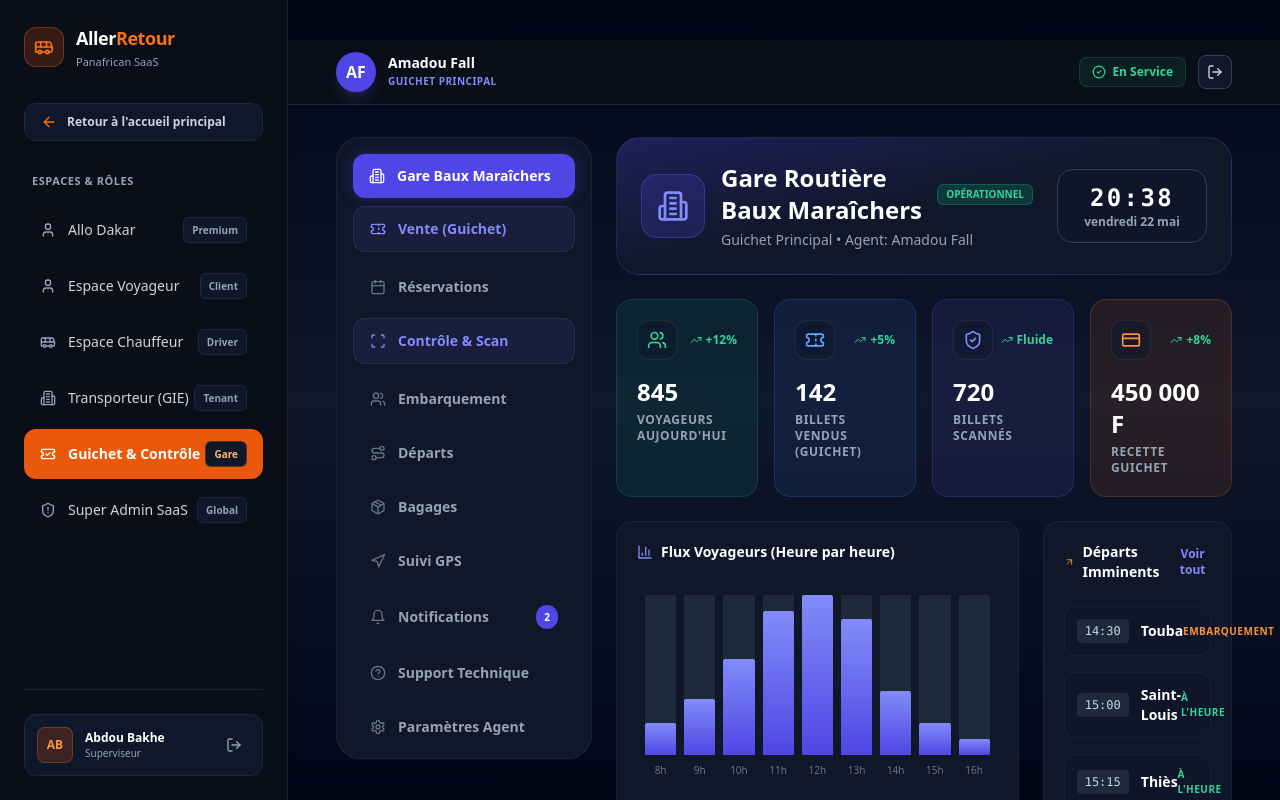
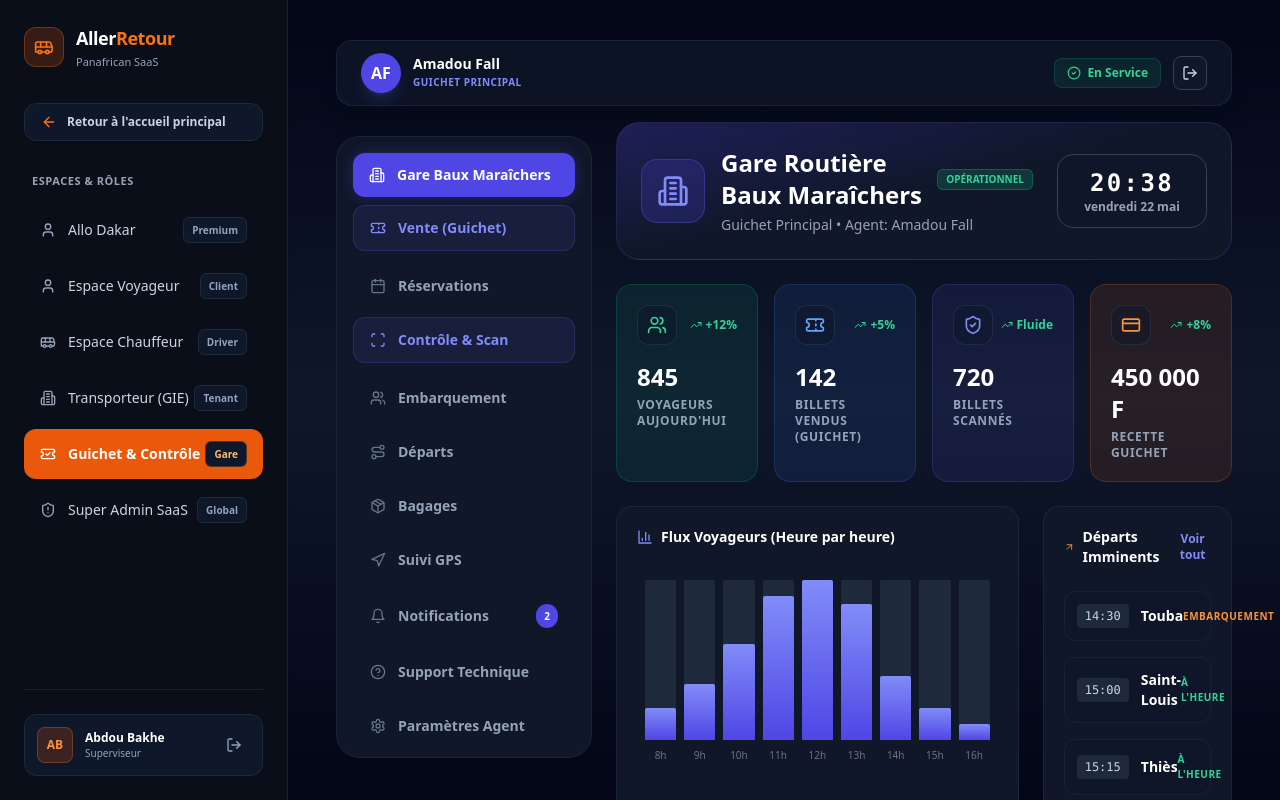
Before and after one commit to migini10/Aller-Retour, a Next.js app in the folder apps/web/: page /dashboard/station in a window 1280 px wide. Built offline with nearby package versions, Linux system fonts and the light colour scheme.

Commit message:
style: convert sticky topbars to floating rounded cards to fix width issues

```diff
--- a/apps/web/src/app/dashboard/admin/page.tsx
+++ b/apps/web/src/app/dashboard/admin/page.tsx
@@ -56,8 +56,8 @@ export default function AdminDashboard() {
     <div className="space-y-6 max-w-[1600px] mx-auto pb-10">
 
       {/* Top Bar : Super Admin Identity */}
-      <div className="sticky top-0 z-20 bg-[#0B0F19]/95 backdrop-blur-xl border-b border-indigo-500/20 -mx-5 sm:-mx-8 lg:-mx-12 px-5 sm:px-8 lg:px-12 mb-8">
-        <div className="py-3 flex items-center justify-between gap-4">
+      <div className="sticky top-0 z-30 bg-[#101728]/80 backdrop-blur-xl border border-slate-800/80 rounded-2xl px-6 py-3 mb-8 shadow-xl mt-2 xl:-mt-4">
+        <div className="flex items-center justify-between gap-4">
           <div className="flex items-center gap-3">
             <div className="w-10 h-10 rounded-xl bg-gradient-to-br from-indigo-500 to-purple-600 p-[1px]">
               <div className="w-full h-full bg-[#0B0F19] rounded-[11px] flex items-center justify-center">
--- a/apps/web/src/app/dashboard/carrier/page.tsx
+++ b/apps/web/src/app/dashboard/carrier/page.tsx
@@ -1,5 +1,6 @@
 'use client';
 import React, { useState } from 'react';
+import Link from 'next/link';
 import {
   Building2, LayoutDashboard, Route, Users, Bus, Calendar, MapPin,
   Wallet, Store, BarChart3, Bell, HelpCircle, Settings
@@ -61,8 +62,8 @@ export default function CarrierDashboard() {
     <div className="space-y-6 max-w-[1400px] mx-auto pb-10">
 
       {/* Top Bar : Profile & ERP Controls */}
-      <div className="sticky top-0 z-20 bg-[#0B0F19]/95 backdrop-blur-xl border-b border-slate-800/80 -mx-5 sm:-mx-8 lg:-mx-12 px-5 sm:px-8 lg:px-12 mb-8">
-        <div className="py-4 flex flex-col sm:flex-row items-center justify-between gap-4">
+      <div className="sticky top-0 z-30 bg-[#101728]/80 backdrop-blur-xl border border-slate-800/80 rounded-2xl px-6 py-3 mb-8 shadow-xl mt-2 xl:-mt-4">
+        <div className="flex flex-col sm:flex-row items-center justify-between gap-4">
           <div className="flex items-center gap-4">
             <div className="w-14 h-14 rounded-xl bg-indigo-600/20 border-2 border-indigo-500 overflow-hidden flex items-center justify-center">
               <Building2 className="w-8 h-8 text-indigo-400" />
--- a/apps/web/src/app/dashboard/driver/page.tsx
+++ b/apps/web/src/app/dashboard/driver/page.tsx
@@ -1,5 +1,6 @@
 'use client';
 import React, { useState } from 'react';
+import Link from 'next/link';
 import {
   Bus, LayoutDashboard, Route, QrCode, Users, Wallet, Store, Bell, HelpCircle, Settings, MapPin, Activity
 } from 'lucide-react';
@@ -55,8 +56,8 @@ export default function DriverDashboard() {
     <div className="space-y-6 max-w-7xl mx-auto pb-10">
 
       {/* Top Bar : Status & Profile */}
-      <div className="sticky top-0 z-20 bg-[#0B0F19]/95 backdrop-blur-xl border-b border-slate-800/80 -mx-5 sm:-mx-8 lg:-mx-12 px-5 sm:px-8 lg:px-12 mb-8">
-        <div className="py-4 flex flex-col sm:flex-row items-center justify-between gap-4">
+      <div className="sticky top-0 z-30 bg-[#101728]/80 backdrop-blur-xl border border-slate-800/80 rounded-2xl px-6 py-3 mb-8 shadow-xl mt-2 lg:-mt-4">
+        <div className="flex flex-col sm:flex-row items-center justify-between gap-4">
           <div className="flex items-center gap-3">
             <div className="w-12 h-12 rounded-full bg-slate-800 border-2 border-emerald-500 overflow-hidden relative">
               <img src="https://api.dicebear.com/7.x/avataaars/svg?seed=Moussa" alt="Profil" className="w-full h-full object-cover" />
--- a/apps/web/src/app/dashboard/station/page.tsx
+++ b/apps/web/src/app/dashboard/station/page.tsx
@@ -1,5 +1,6 @@
 'use client';
 import React, { useState } from 'react';
+import Link from 'next/link';
 import {
   Building2, Ticket, Calendar, Scan, Users, Route, Package,
   Navigation, Bell, HelpCircle, Settings, LogOut, CheckCircle2
@@ -55,8 +56,8 @@ export default function StationDashboard() {
     <div className="space-y-6 max-w-[1600px] mx-auto pb-10">
 
       {/* Top Bar : Agent Status (Optimized for POS/Field) */}
-      <div className="sticky top-0 z-20 bg-[#0B0F19]/95 backdrop-blur-xl border-b border-slate-800/80 -mx-5 sm:-mx-8 lg:-mx-12 px-5 sm:px-8 lg:px-12 mb-8">
-        <div className="py-3 flex items-center justify-between gap-4">
+      <div className="sticky top-0 z-30 bg-[#101728]/80 backdrop-blur-xl border border-slate-800/80 rounded-2xl px-6 py-3 mb-8 shadow-xl mt-2 xl:-mt-4">
+        <div className="flex items-center justify-between gap-4">
           <div className="flex items-center gap-3">
             <div className="w-10 h-10 rounded-full bg-indigo-600 flex items-center justify-center font-bold text-white shadow-lg shadow-indigo-500/20">
               AF
@@ -71,9 +72,9 @@ export default function StationDashboard() {
             <span className="bg-emerald-500/10 text-emerald-400 px-3 py-1.5 rounded-lg text-xs font-bold border border-emerald-500/20 flex items-center gap-1.5">
               <CheckCircle2 className="w-3.5 h-3.5" /> En Service
             </span>
-            <button className="bg-slate-900 border border-slate-700 hover:bg-slate-800 text-slate-300 p-2 rounded-lg transition-colors">
+            <Link href="/" className="bg-slate-900 border border-slate-700 hover:bg-slate-800 text-slate-300 p-2 rounded-lg transition-colors inline-block">
               <LogOut className="w-4 h-4" />
-            </button>
+            </Link>
           </div>
         </div>
       </div>
```
Also changed, not shown: 1 other file (tests, documents, lock files or other folders).
